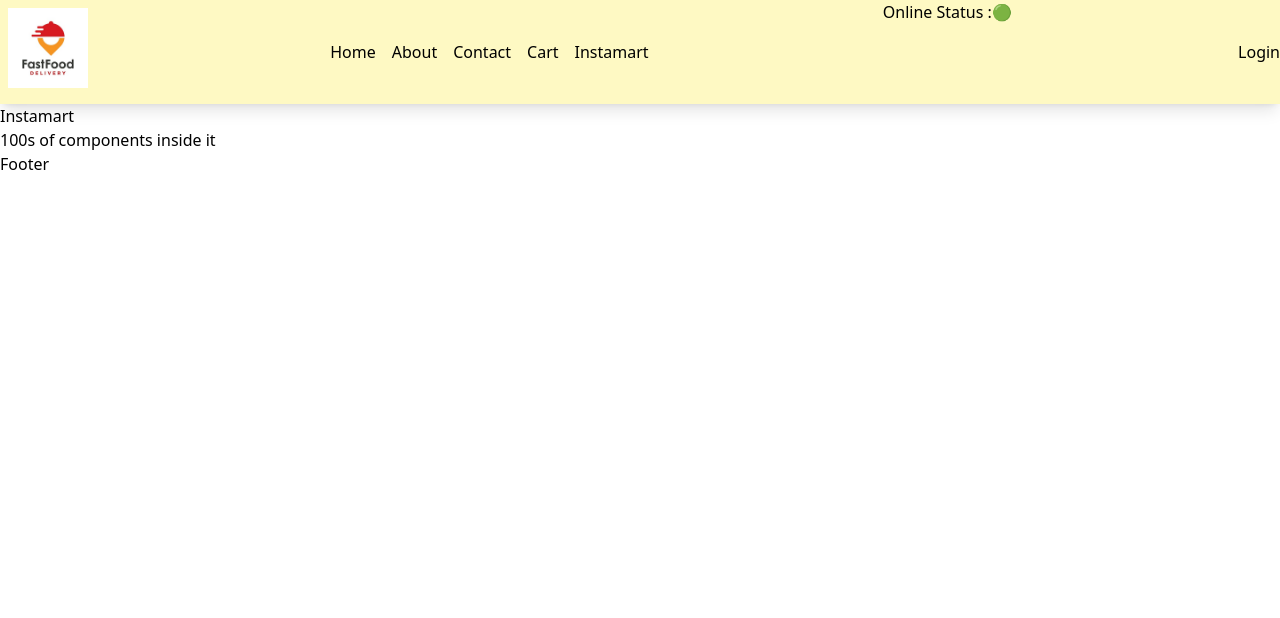
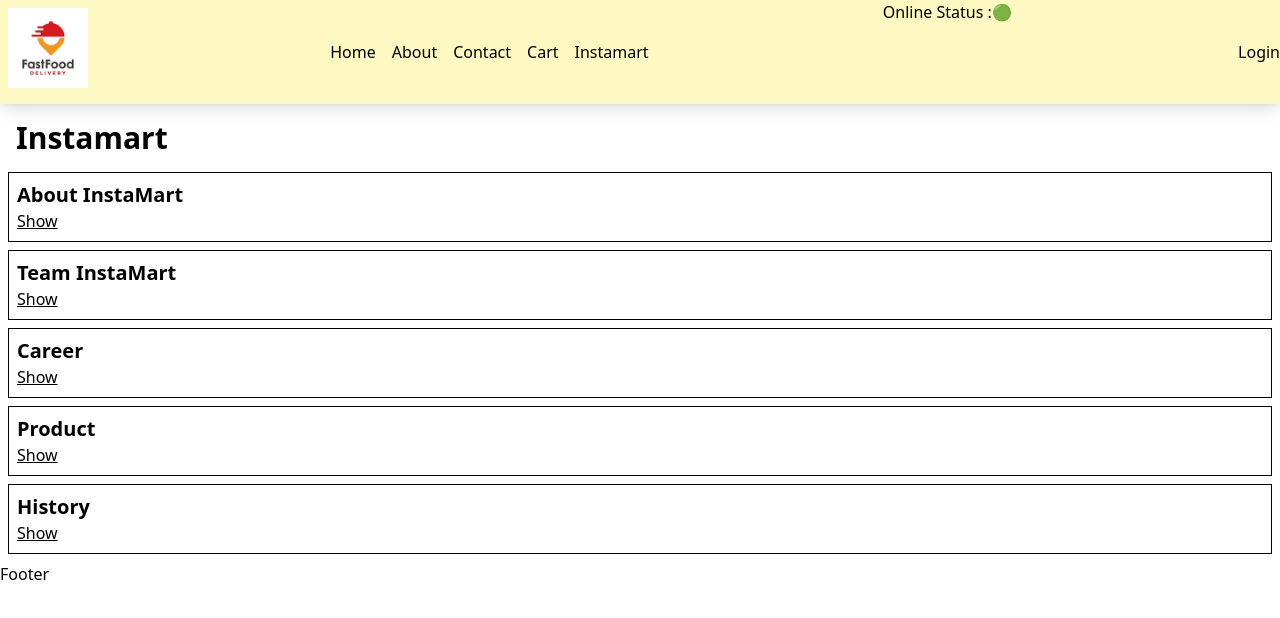
Before and after one commit to PMehar/NamasteReact, a React (Vite) app: page /instamart in a window 1280 px wide. Shown: the top 618 px of the page. Built offline with nearby package versions, Linux system fonts and the light colour scheme.

Commit message:
props drilling and Lifting the state up

```diff
--- a/src/App.js
+++ b/src/App.js
@@ -1,4 +1,4 @@
-import React, { lazy, Suspense } from "react";
+import React, { lazy, Suspense, useState } from "react";
 import ReactDOM from "react-dom/client";
 import Header from "./components/Header";
 import Body from "./components/Body";
@@ -15,10 +15,13 @@ import Shimmer from "./components/Shimmer";
 const InstaMart = lazy(()=>import("./components/InstaMart"));
 
 const AppLayout = () => {
+
+
   return (
     <>
       <Header />
       <Outlet/>
+
       <Footer />
 
     </>
@@ -33,7 +36,10 @@ const appRouter = createBrowserRouter([
     children :[
       {
         path: "/",
-        element:<Body/>,
+        element:<Body user={{
+          name : "Namaste React",
+          email: "support@namastedev.com",
+        }}/>,
       },
       {
         path: "/about",
--- a/src/components/Body.js
+++ b/src/components/Body.js
@@ -4,7 +4,7 @@ import Shimmer from "./Shimmer";
 import { filterData } from "../utils/helper";
 import {Link} from "react-router-dom";
 import useOnline from "../utils/useOnline"
-const Body = () => {
+const Body = ({user}) => {
   //const searchTxt ="KFC";
   const [searchText, setSearchText] = useState(""); //To create state variable
   const [restaurants, setRestaurants] = useState([]);
@@ -72,7 +72,7 @@ const Body = () => {
 
           {filteredrestaurants.map((restaurant) => {
             return (
-              <Link  to={"/restaurant/"+ restaurant?.info?.id}  key={restaurant?.info?.id}><RestaurantCard {...restaurant?.info}/> </Link>
+              <Link  to={"/restaurant/"+ restaurant?.info?.id}  key={restaurant?.info?.id}><RestaurantCard {...restaurant?.info} user={user}/> </Link>
             );
           })}
         </div>
--- a/src/components/InstaMart.js
+++ b/src/components/InstaMart.js
@@ -1,8 +1,128 @@
+import { useState } from "react";
+
+const Section = ({ title, discription, isVisible, setIsVisible }) => {
+  // const [isVisible, setIsVisible] = useState(false);
+  return (
+    <div className="border border-black p-2 m-2">
+      <h3 className="font-bold text-xl">{title}</h3>
+      {isVisible ? (
+        <button
+          onClick={() => setIsVisible(false)}
+          className="cursor-pointer underline"
+        >
+          Hide
+        </button>
+      ) : (
+        <button
+          onClick={() => setIsVisible(true)}
+          className="cursor-pointer underline"
+        >
+          Show
+        </button>
+      )}
+
+      {isVisible && <p>{discription}</p>}
+    </div>
+  );
+};
+
 const InstaMart = () => {
+  const [sectionConfig, setSectionConfig] = useState({
+    showAbout: false,
+    showTeam: false,
+    showCareers: false,
+    showProduct: false,
+    showHistory: false,
+  });
   return (
     <div>
-      <h1>Instamart</h1>
-      <h2>100s of components inside it</h2>
+      <h1 className="text-3xl p-2 m-2 font-bold">Instamart</h1>
+      <Section
+        title={"About InstaMart"}
+        discription={
+          "At vero eos et accusamus et iusto odio dignissimos ducimus qui blanditiis praesentium voluptatum deleniti atque corrupti quos dolores et quas molestias excepturi sint occaecati cupiditate non provident, similique sunt in culpa qui officia deserunt mollitia animi, id est laborum et dolorum fuga. Et harum quidem rerum facilis est et expedita distinctio. Nam libero tempore, cum soluta nobis est eligendi optio cumque nihil impedit quo minus id quod maxime placeat facere possimus, omnis voluptas assumenda est, omnis dolor repellendus. Temporibus autem quibusdam et aut officiis debitis aut rerum necessitatibus saepe eveniet ut et voluptates repudiandae sint et molestiae non recusandae. Itaque earum rerum hic tenetur a sapiente delectus, ut aut reiciendis voluptatibus maiores alias consequatur aut perferendis doloribus asperiores repellat."
+        }
+        isVisible={sectionConfig.showAbout}
+        setIsVisible={() =>
+          setSectionConfig({
+            showAbout: true,
+            showTeam: false,
+            showCareers: false,
+            showProduct: false,
+            showHistory: false,
+          })
+        }
+      />
+      <Section
+        title={"Team InstaMart"}
+        discription={
+          "At vero eos et accusamus et iusto odio dignissimos ducimus qui blanditiis praesentium voluptatum deleniti atque corrupti quos dolores et quas molestias excepturi sint occaecati cupiditate non provident, similique sunt in culpa qui officia deserunt mollitia animi, id est laborum et dolorum fuga. Et harum quidem rerum facilis est et expedita distinctio. Nam libero tempore, cum soluta nobis est eligendi optio cumque nihil impedit quo minus id quod maxime placeat facere possimus, omnis voluptas assumenda est, omnis dolor repellendus. Temporibus autem quibusdam et aut officiis debitis aut rerum necessitatibus saepe eveniet ut et voluptates repudiandae sint et molestiae non recusandae. Itaque earum rerum hic tenetur a sapiente delectus, ut aut reiciendis voluptatibus maiores alias consequatur aut perferendis doloribus asperiores repellat."
+        }
+        isVisible={sectionConfig.showTeam}
+        setIsVisible={() =>
+          setSectionConfig({
+            showAbout: false,
+            showTeam: true,
+            showCareers: false,
+            showProduct: false,
+            showHistory: false,
+          })
+        }
+      />
+      <Section
+        title={"Career"}
+        discription={
+          "At vero eos et accusamus et iusto odio dignissimos ducimus qui blanditiis praesentium voluptatum deleniti atque corrupti quos dolores et quas molestias excepturi sint occaecati cupiditate non provident, similique sunt in culpa qui officia deserunt mollitia animi, id est laborum et dolorum fuga. Et harum quidem rerum facilis est et expedita distinctio. Nam libero tempore, cum soluta nobis est eligendi optio cumque nihil impedit quo minus id quod maxime placeat facere possimus, omnis voluptas assumenda est, omnis dolor repellendus. Temporibus autem quibusdam et aut officiis debitis aut rerum necessitatibus saepe eveniet ut et voluptates repudiandae sint et molestiae non recusandae. Itaque earum rerum hic tenetur a sapiente delectus, ut aut reiciendis voluptatibus maiores alias consequatur aut perferendis doloribus asperiores repellat."
+        }
+        isVisible={sectionConfig.showCareers}
+        setIsVisible={() =>
+          setSectionConfig({
+            showAbout: false,
+            showTeam: false,
+            showCareers: true,
+            showProduct: false,
+            showHistory: false,
+          })
+        }
+      />
+      <Section
+        title={"Product"}
+        discription={
+          "At vero eos et accusamus et iusto odio dignissimos ducimus qui blanditiis praesentium voluptatum deleniti atque corrupti quos dolores et quas molestias excepturi sint occaecati cupiditate non provident, similique sunt in culpa qui officia deserunt mollitia animi, id est laborum et dolorum fuga. Et harum quidem rerum facilis est et expedita distinctio. Nam libero tempore, cum soluta nobis est eligendi optio cumque nihil impedit quo minus id quod maxime placeat facere possimus, omnis voluptas assumenda est, omnis dolor repellendus. Temporibus autem quibusdam et aut officiis debitis aut rerum necessitatibus saepe eveniet ut et voluptates repudiandae sint et molestiae non recusandae. Itaque earum rerum hic tenetur a sapiente delectus, ut aut reiciendis voluptatibus maiores alias consequatur aut perferendis doloribus asperiores repellat."
+        }
+        isVisible={sectionConfig.showProduct}
+        setIsVisible={() =>
+          setSectionConfig({
+            showAbout: false,
+            showTeam: false,
+            showCareers: false,
+            showProduct: true,
+            showHistory: false,
+          })
+        }
+      />
+      <Section
+        title={"History"}
+        discription={
+          "At vero eos et accusamus et iusto odio dignissimos ducimus qui blanditiis praesentium voluptatum deleniti atque corrupti quos dolores et quas molestias excepturi sint occaecati cupiditate non provident, similique sunt in culpa qui officia deserunt mollitia animi, id est laborum et dolorum fuga. Et harum quidem rerum facilis est et expedita distinctio. Nam libero tempore, cum soluta nobis est eligendi optio cumque nihil impedit quo minus id quod maxime placeat facere possimus, omnis voluptas assumenda est, omnis dolor repellendus. Temporibus autem quibusdam et aut officiis debitis aut rerum necessitatibus saepe eveniet ut et voluptates repudiandae sint et molestiae non recusandae. Itaque earum rerum hic tenetur a sapiente delectus, ut aut reiciendis voluptatibus maiores alias consequatur aut perferendis doloribus asperiores repellat."
+        }
+        isVisible={sectionConfig.showHistory}
+        setIsVisible={() =>
+          setSectionConfig({
+            showAbout: false,
+            showTeam: false,
+            showCareers: false,
+            showProduct: false,
+            showHistory: true,
+          })
+        }
+      />
+
+      {/* <AboutInstaMart/>
+      <DetailsOfInstaMart/>
+      <TeamInstaMart/>
+      <Proudct/>
+      <Carrers/>  */}
     </div>
   );
 };
--- a/src/components/RestaurantCard.js
+++ b/src/components/RestaurantCard.js
@@ -1,12 +1,13 @@
 import { IMG_CDN_URL } from "../config";
 
-const RestaurantCard = ({ name, cuisines, cloudinaryImageId, avgRating }) => {
+const RestaurantCard = ({ name, cuisines, cloudinaryImageId, avgRating ,user}) => {
   return (
     <div className="card w-56 p-2 m-2 shadow-2xl">
       <img src={IMG_CDN_URL + cloudinaryImageId} />
       <h2 className="font-bold text-xl">{name}</h2>
       <h3>{cuisines.join(", ")}</h3>
       <h4>{avgRating} stars</h4>
+      <h4>{user.name}</h4>
     </div>
   );
 };
```
